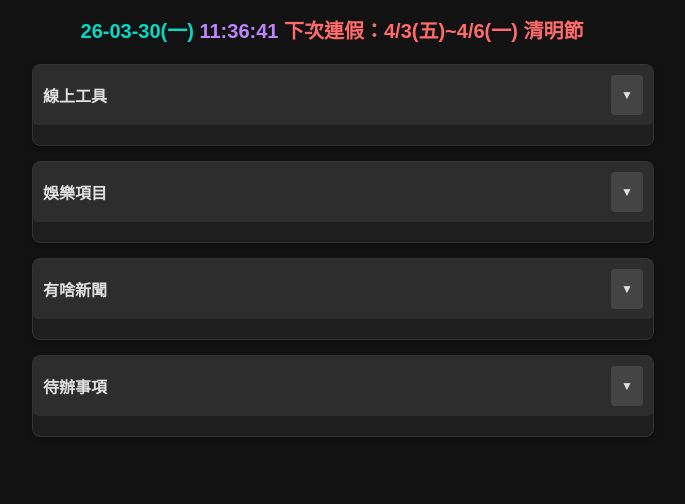
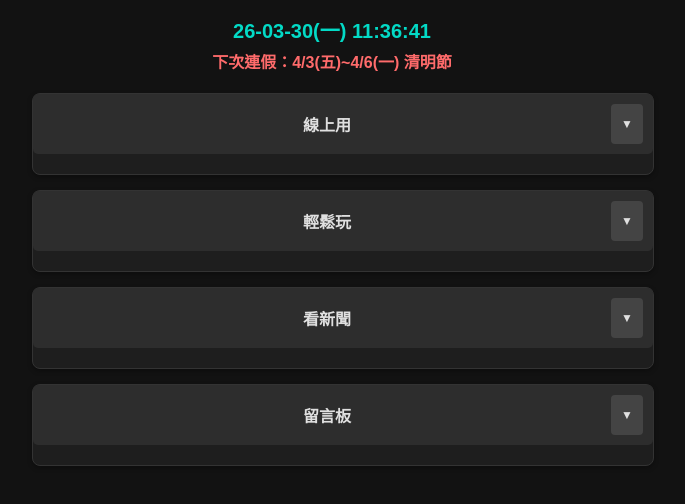
Before and after one commit to user2ktw/user2ktw.github.io, a plain HTML site: page index.html in a window 1280 px wide. Shown: the whole page, without its empty margins (308-993 px from the left). Drawn offline with Linux system fonts and the light colour scheme; a web font is replaced by a local one.

Commit message:
Update index.html

```diff
--- a/index.html
+++ b/index.html
@@ -3,10 +3,17 @@
 <head>
     <meta charset="UTF-8">
     <meta name="viewport" content="width=device-width, initial-scale=1.0">
-    <title>User2kTW</title>
+    <title>芫荽網</title>
     <style>
+        @font-face {
+            font-family: 'iansui';
+            src: url('./fonts/Iansui-Regular.ttf') format('truetype');
+            font-weight: normal;
+            font-style: normal;
+        }
+
         body {
-            font-family: 'Arial', sans-serif;
+            font-family: 'iansui', 'Arial', sans-serif;
             margin: 0;
             padding: 15px;
             background-color: #121212;
@@ -16,16 +23,18 @@
             text-align: center;
             font-size: 20px;
             font-weight: bold;
-            margin-bottom: 20px;
+            margin-bottom: 5px;
         }
-        .date {
+        .date-time {
             color: #03dac6;
-        }
-        .clock {
-            color: #bb86fc;
+            font-weight: bold;
         }
         .holiday-info {
+            text-align: center;
+            font-size: 16px;
+            margin-bottom: 20px;
             color: #ff6b6b;
+            font-weight: bold;
         }
         .container {
             display: flex;
@@ -57,6 +66,10 @@
             margin: 0;
             color: #e0e0e0;
             font-size: 16px;
+            font-weight: bold;
+            text-align: center;
+            flex-grow: 1;
+            font-family: 'iansui', 'Arial', sans-serif;
         }
         .widget-content {
             display: none;
@@ -76,6 +89,7 @@
             padding: 5px 10px;
             cursor: pointer;
             font-size: 12px;
+            font-family: 'iansui', 'Arial', sans-serif;
         }
         .tools, .entertainment {
             display: grid;
@@ -91,6 +105,7 @@
             display: block;
             text-align: center;
             font-size: 14px;
+            font-family: 'iansui', 'Arial', sans-serif;
         }
         .tools a:hover, .entertainment a:hover {
             background: #3d3d3d;
@@ -109,6 +124,7 @@
         #todo-list li span {
             color: #e0e0e0;
             font-size: 14px;
+            font-family: 'iansui', 'Arial', sans-serif;
         }
         #todo-list li button {
             background: #444;
@@ -118,6 +134,7 @@
             padding: 5px 10px;
             cursor: pointer;
             font-size: 12px;
+            font-family: 'iansui', 'Arial', sans-serif;
         }
         #todo-input {
             background: #2d2d2d;
@@ -131,6 +148,7 @@
             font-size: 14px;
             height: 60px;
             resize: none;
+            font-family: 'iansui', 'Arial', sans-serif;
         }
         .todo-input-container {
             display: flex;
@@ -144,6 +162,7 @@
             border-radius: 4px;
             padding: 8px 12px;
             font-size: 14px;
+            font-family: 'iansui', 'Arial', sans-serif;
         }
         button {
             cursor: pointer;
@@ -181,6 +200,7 @@
             text-decoration: none;
             font-size: 14px;
             display: block;
+            font-family: 'iansui', 'Arial', sans-serif;
         }
         .news-item a:hover {
             color: #e0e0e0;
@@ -190,21 +210,22 @@
             color: #e0e0e0;
             margin-bottom: 8px;
             text-align: center;
+            font-family: 'iansui', 'Arial', sans-serif;
         }
     </style>
 </head>
 <body onclick="resetAllWidgets()">
     <div class="time-info">
-        <span class="date" id="date"></span>
-        <span class="clock" id="clock"></span>
-        <span class="holiday-info" id="holiday-info"></span>
+        <span class="date-time" id="date"></span>
+        <span class="date-time" id="clock"></span>
     </div>
+    <div class="holiday-info" id="holiday-info"></div>
 
     <div class="container" onclick="event.stopPropagation()">
-        <!-- 線上工具 -->
+        <!-- 線上用 -->
         <div class="widget">
             <div class="widget-header" onclick="event.stopPropagation(); toggleWidget(this)">
-                <h3>線上工具</h3>
+                <h3>線上用</h3>
                 <button class="toggle-button">▼</button>
             </div>
             <div class="widget-content">
@@ -213,10 +234,10 @@
             </div>
         </div>
 
-        <!-- 娛樂項目 -->
+        <!-- 輕鬆玩 -->
         <div class="widget">
             <div class="widget-header" onclick="event.stopPropagation(); toggleWidget(this)">
-                <h3>娛樂項目</h3>
+                <h3>輕鬆玩</h3>
                 <button class="toggle-button">▼</button>
             </div>
             <div class="widget-content">
@@ -225,10 +246,10 @@
             </div>
         </div>
 
-        <!-- 新聞區塊 -->
+        <!-- 看新聞 -->
         <div class="widget">
             <div class="widget-header" onclick="event.stopPropagation(); toggleWidget(this)">
-                <h3>有啥新聞</h3>
+                <h3>看新聞</h3>
                 <button class="toggle-button">▼</button>
             </div>
             <div class="widget-content">
@@ -252,15 +273,15 @@
             </div>
         </div>
 
-        <!-- 待辦事項 -->
+        <!-- 留言板 -->
         <div class="widget">
             <div class="widget-header" onclick="event.stopPropagation(); toggleWidget(this)">
-                <h3>待辦事項</h3>
+                <h3>留言板</h3>
                 <button class="toggle-button">▼</button>
             </div>
             <div class="widget-content">
                 <div class="todo-input-container">
-                    <textarea id="todo-input" placeholder="輸入待辦事項"></textarea>
+                    <textarea id="todo-input" placeholder="輸入留言"></textarea>
                     <button onclick="addTodo()">新增</button>
                 </div>
                 <ul id="todo-list"></ul>
@@ -294,19 +315,19 @@
                 content.style.display = 'block';
                 button.textContent = '▲';
 
-                if (widget.querySelector('h3').textContent === '新聞') {
+                if (widget.querySelector('h3').textContent === '看新聞') {
                     loadCNANews();
                     loadPTSNews();
                     loadTwReporterNews();
-                } else if (widget.querySelector('h3').textContent === '線上工具') {
+                } else if (widget.querySelector('h3').textContent === '線上用') {
                     loadTools();
-                } else if (widget.querySelector('h3').textContent === '娛樂項目') {
+                } else if (widget.querySelector('h3').textContent === '輕鬆玩') {
                     loadEntertainment();
                 }
             }
         }
 
-        // 加載線上工具
+        // 加載線上用
         function loadTools() {
             const toolsContainer = document.querySelector('.tools');
             toolsContainer.innerHTML = '';
@@ -339,7 +360,7 @@
             });
         }
 
-        // 加載娛樂項目
+        // 加載輕鬆玩
         function loadEntertainment() {
             const entertainmentContainer = document.querySelector('.entertainment');
             entertainmentContainer.innerHTML = '';
@@ -353,7 +374,7 @@
                 { name: '看漫畫', url: 'https://tw.manhuagui.com/', color: '#03dac6' },
                 { name: '妮姬', url: 'https://www.blablalink.com/', color: '#bb86fc' },
                 { name: '棕色塵埃2', url: 'https://webshop.browndust2.global/CT/', color: '#03dac6' },
-                { name: '雙面俄羅斯方塊', url: 'https://unityroom.com/games/uraomo_tetris', color: '#bb86fc' }
+                { name: '雙面Тетрис', url: 'https://unityroom.com/games/uraomo_tetris', color: '#bb86fc' }
             ];
 
             entertainments.forEach((entertainment, index) => {
@@ -529,7 +550,7 @@
         setInterval(updateTimeInfo, 1000);
         updateTimeInfo();
 
-        // 待辦事項
+        // 留言板
         function addTodo() {
             const input = document.getElementById('todo-input');
             const todo = input.value.trim();
```
